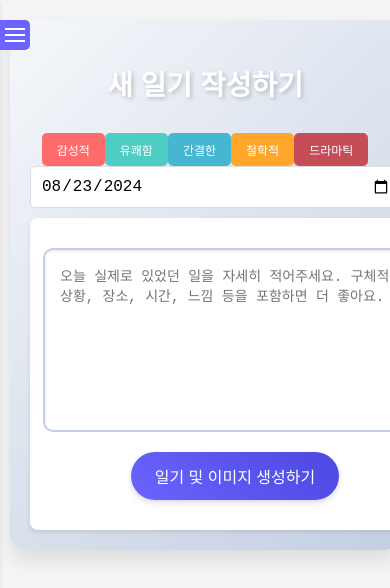
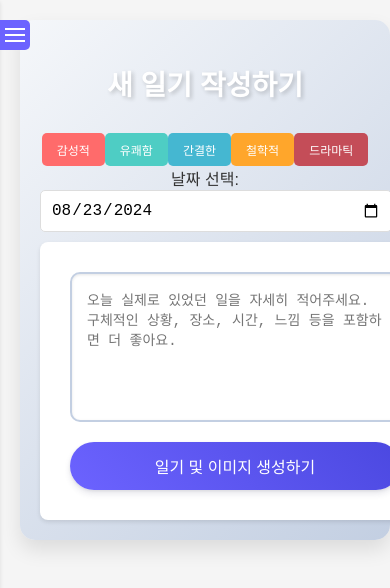
Before and after one commit to meraki95/magic_diary, a React (Create React App) app: page /write in a window 390 px wide. Shown: the top 588 px of the page. Built offline with nearby package versions, Linux system fonts and the light colour scheme.

Commit message:
Fix the Designcha0823

```diff
--- a/src/components/DiaryForm.js
+++ b/src/components/DiaryForm.js
@@ -2,7 +2,7 @@ import React, { useState, useEffect } from 'react';
 import '../styles/DiaryForm.css';
 import { useNavigate } from 'react-router-dom';
 import axios from 'axios';
-import { getFirestore, doc, getDoc } from 'firebase/firestore'; // Firestore에 데이터 저장 관련 함수 추가
+import { getFirestore, doc, getDoc } from 'firebase/firestore';
 import { getAuth } from 'firebase/auth';
 
 function DiaryForm() {
@@ -126,7 +126,7 @@ function DiaryForm() {
       </div>
 
       <div className="date-picker">
-        <label htmlFor="diary-date"></label>
+        <label htmlFor="diary-date">날짜 선택:</label>
         <input
           type="date"
           id="diary-date"
--- a/src/styles/DiaryForm.css
+++ b/src/styles/DiaryForm.css
@@ -3,11 +3,14 @@
   background: linear-gradient(135deg, #f5f7fa 0%, #c3cfe2 100%);
   border-radius: 15px;
   color: #333;
-  max-width: 100%; /* 너비를 100%로 설정하여 모바일에서 잘 맞추기 */
+  width: calc(100% - 60px); /* 패딩을 고려한 전체 너비 */
+  max-width: 600px; /* 최대 너비 설정 */
   margin: 20px auto;
   text-align: center;
   box-shadow: 0 10px 20px rgba(0, 0, 0, 0.1);
   position: relative;
+  box-sizing: border-box;
+  overflow: hidden;
 }
 
 form.diary-form {
@@ -15,13 +18,13 @@ form.diary-form {
   flex-direction: column;
   justify-content: center;
   align-items: center;
-  width: 100%; /* 너비를 100%로 설정 */
-  max-width: 500px; /* 중앙 정렬을 유지하면서도 전체 너비를 넘지 않도록 설정 */
+  width: 100%;
+  max-width: 500px;
   margin: 0 auto;
 }
 
 form.diary-form textarea {
-  width: 100%; /* 너비를 100%로 설정하여 화면에 잘 맞게 조정 */
+  width: 100%;
   max-width: 450px;
   height: 200px;
   padding: 15px;
@@ -34,6 +37,7 @@ form.diary-form textarea {
   margin-bottom: 20px;
   transition: all 0.3s ease;
   box-shadow: inset 0 1px 3px rgba(0, 0, 0, 0.1);
+  box-sizing: border-box;
 }
 
 form.diary-form button.generate-button {
@@ -74,14 +78,20 @@ form.diary-form button.generate-button:hover {
   .diary-form-container {
     padding: 20px;
     margin: 10px auto;
+    width: calc(100% - 20px);
   }
 
   h2 {
     font-size: 24px;
   }
 
+  form.diary-form {
+    max-width: 100%;
+  }
+
   form.diary-form textarea {
-    width: 100%; /* 모바일에서 화면에 맞추도록 100% 설정 */
+    width: 100%;
+    max-width: 100%;
     height: 150px;
     font-size: 14px;
   }
@@ -89,6 +99,8 @@ form.diary-form button.generate-button:hover {
   form.diary-form button.generate-button {
     padding: 12px 24px;
     font-size: 16px;
+    width: 100%;
+    max-width: 100%;
   }
 
   .style-button {
```
